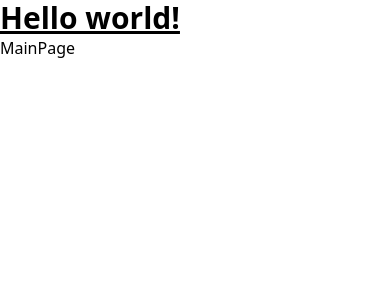
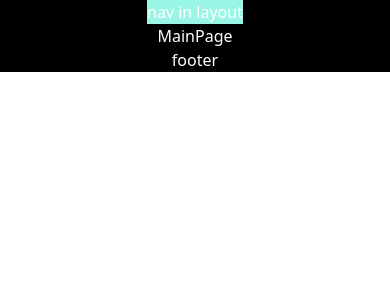
Before and after one commit to m-artx/artx-client, a React (Create React App) app: page / in a window 390 px wide. Shown: the top 300 px of the page. Built offline with nearby package versions, Linux system fonts and the light colour scheme.

Commit message:
반응형구조진행중

```diff
--- a/src/App.js
+++ b/src/App.js
@@ -1,20 +1,22 @@
-import { Route, Routes } from 'react-router-dom';
+import { Route, Routes, Outlet } from 'react-router-dom';
 import MainPage from './pages/MainPage';
 import DownloadPage from './pages/DownloadPage';
 import ArtPage from './pages/ArtPage';
-
 import ArtxPage from './pages/ArtxPage';
+import Layout from './components/shared/Layout';
 
 function App() {
   return (
     <div>
-      <h1 class="text-3xl font-bold underline">Hello world!</h1>
       <Routes>
-        <Route exact path="/" element={<MainPage />} />
-        <Route path="/download" element={<DownloadPage />} />
-        <Route path="/art" element={<ArtPage />} />
+        <Route path="/" element={<Layout />}>
+          {/* 메인으로 받아오는 페이지는 메인페이지 */}
+          <Route index element={<MainPage />} />
+          <Route path="/download" element={<DownloadPage />} />
+          <Route path="/art" element={<ArtPage />} />
+          <Route path="/artx" element={<ArtxPage />} />
+        </Route>
 
-        <Route path="/artx" element={<ArtxPage />} />
       </Routes>
     </div>
   );
--- /dev/null
+++ b/src/components/Dashboard.jsx
@@ -0,0 +1,7 @@
+import React from 'react'
+
+export default function Dashboard() {
+  return (
+    <div>Dashboard</div>
+  )
+}
--- /dev/null
+++ b/src/components/shared/Layout.jsx
@@ -0,0 +1,13 @@
+import React from 'react';
+import { Outlet } from 'react-router-dom';
+
+export default function Layout() {
+  return (
+    <div className="flex flex-col items-center w-screen bg-black text-white">
+      <div className="bg-teal-200">nav in layout</div>
+      <div>{<Outlet />}</div>
+      {/* Outlet는 중첩된 라우트의 자식 라우트들이 랜더링된다 */}
+      <p>footer</p>
+    </div>
+  );
+}
--- a/src/pages/ArtxPage.jsx
+++ b/src/pages/ArtxPage.jsx
@@ -1,5 +1,5 @@
 import React from 'react';
 
 export default function ArtxPage() {
-  return <div></div>;
+  return <div>ArtxPage</div>;
 }
--- a/src/pages/MainPage.jsx
+++ b/src/pages/MainPage.jsx
@@ -1,16 +1,10 @@
+import React from 'react';
+
+function MainPage() {
+  return <div>MainPage
 
 
-
-
-import React from 'react'
-
-function MainPage() {
-  return (
-    <div>MainPage
-
-
-    </div>
-  )
+  </div>;
 }
 
-export default MainPage
+export default MainPage;
--- a/tailwind.config.js
+++ b/tailwind.config.js
@@ -4,14 +4,9 @@ module.exports = {
   theme: {
     extend: {},
     screens: {
-      'sm': '640px',
-      // => @media (min-width: 640px) { ... }
+      sm: '599px',
 
-      'md': '1024px',
-      // => @media (min-width: 1024px) { ... }
-
-      'lg': '1280px',
-      // => @media (min-width: 1280px) { ... }
+      ml: { min: '600px', max: '1024px' },
     },
   },
   plugins: [],
```
Also changed, not shown: src/components/Products.jsx (added).
